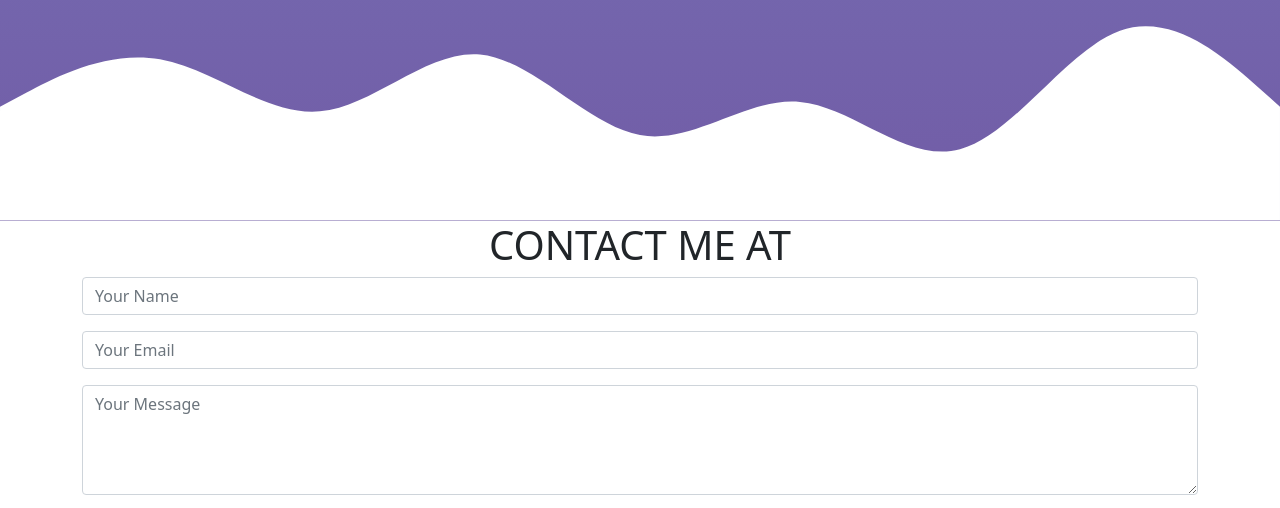
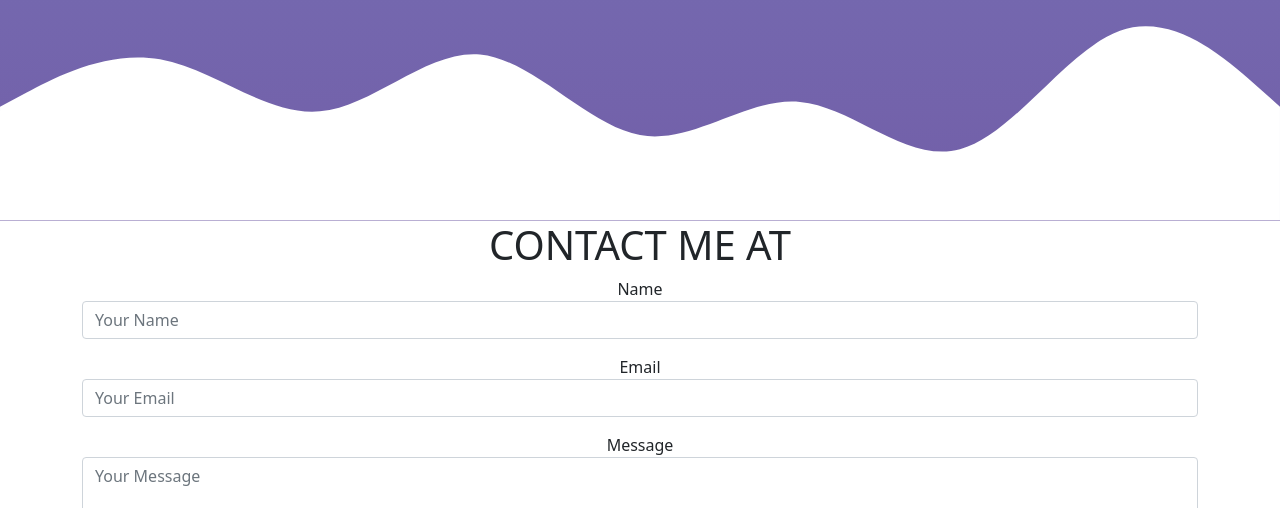
Before and after one commit to aisyaisnaini/simple-website, a plain HTML site: page index.html in a window 1280 px wide. Shown: the part 2751-3259 px from the top of the page. Drawn offline with nearby package versions, Linux system fonts and the light colour scheme.

Commit message:
Update index.html

```diff
--- a/index.html
+++ b/index.html
@@ -205,13 +205,16 @@
         <div class="container text-center contact">
                      <form action="https://formsubmit.co/aisyaisnainikhasanah@mail.ugm.ac.id" method="POST">
     <div class="mb-3">
-        <input type="text" class="form-control" name="name" placeholder="Your Name" required>
+      <label for="name">Name</label>
+        <input id="name" type="text" class="form-control" name="name" placeholder="Your Name" required>
     </div>
     <div class="mb-3">
-        <input type="email" class="form-control" name="email" placeholder="Your Email" required>
+      <label for="email">Email</label>
+        <input id="email" type="email" class="form-control" name="email" placeholder="Your Email" required>
     </div>
     <div class="mb-3">
-        <textarea class="form-control" name="message" rows="4" placeholder="Your Message" required></textarea>
+      <label for="message">Message</label>
+        <textarea id="message" class="form-control" name="message" rows="4" placeholder="Your Message" required></textarea>
     </div>
 
     <!-- Tambahan opsional -->
```
